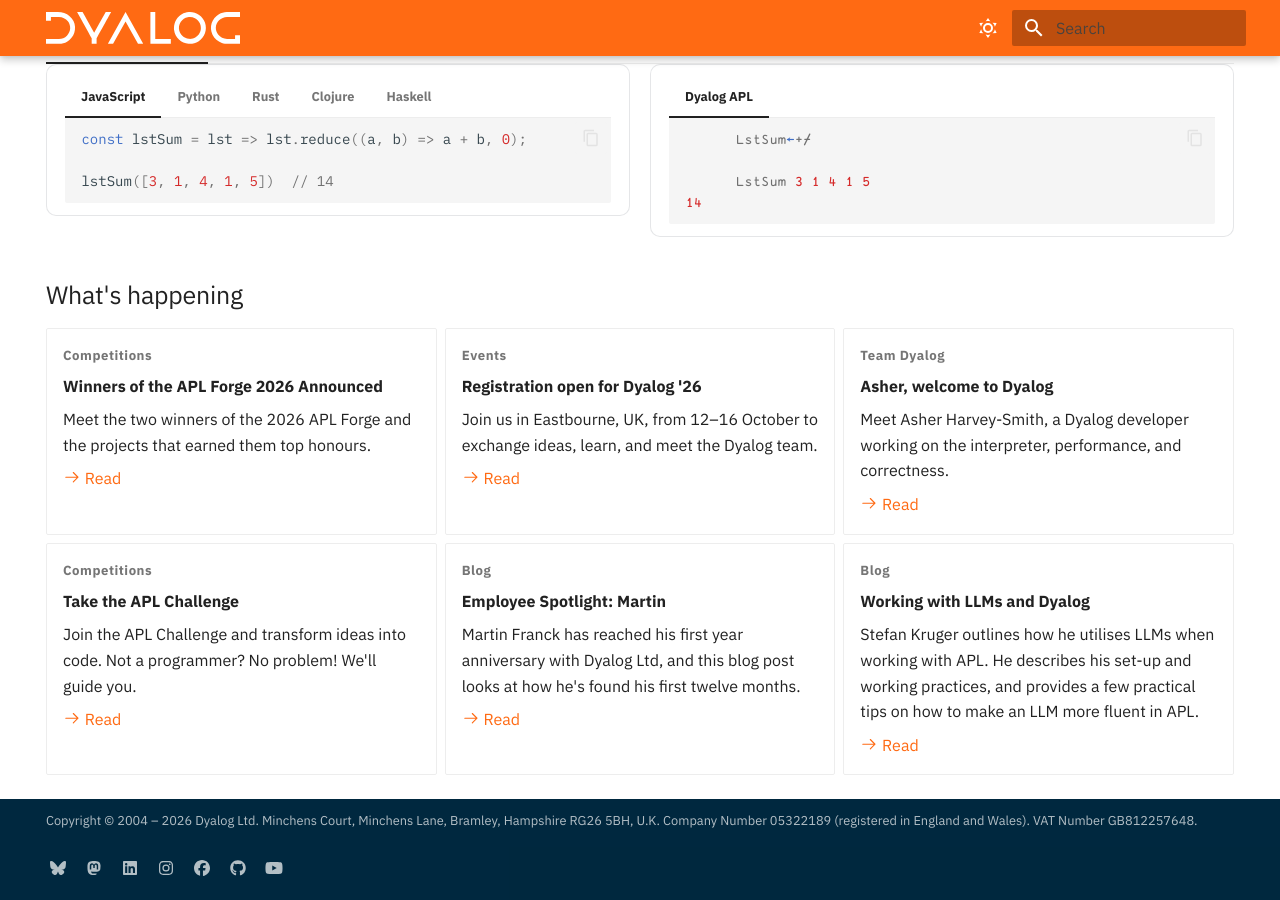
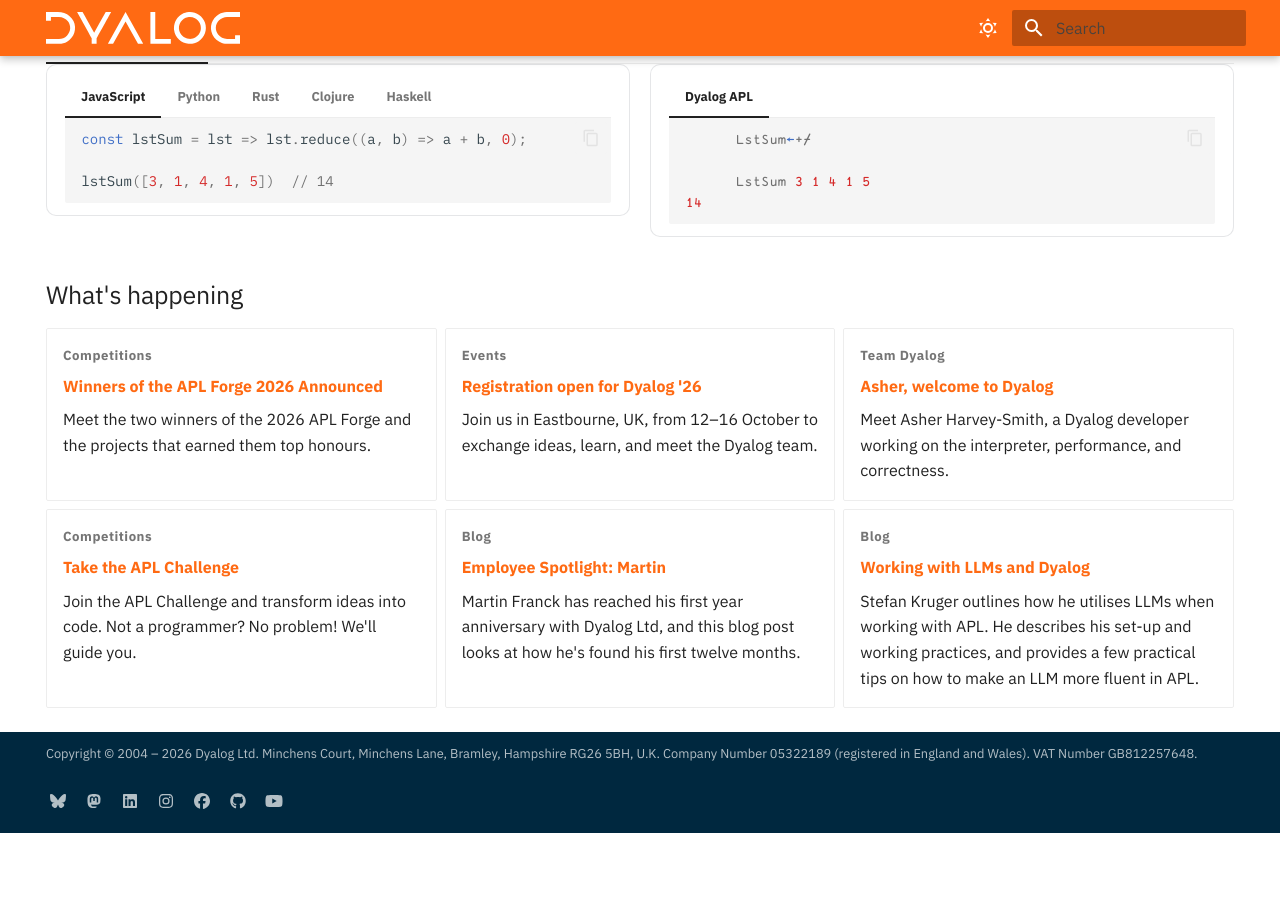
Before and after one commit to abrudz/dyalog.com, an MkDocs documentation site: the page built from docs/index.md, in a window 1280 px wide and 900 px high, scrolled down 1440 px. Built offline with MkDocs 1.6.1 and Material for MkDocs 9.7.7, drawn with Linux system fonts in a browser that asks for light colours; after the commit the page ends 2273 px from its top, so only the background shows below that.

Commit message:
Lean What's happening cards: link the heading, drop the Read link
Each card's title is now the link; removed the separate "→ Read" line.

Co-Authored-By: Claude Opus 4.8 (1M context) <noreply@anthropic.com>

```diff
--- a/docs/index.md
+++ b/docs/index.md
@@ -468,57 +468,45 @@ Pick a problem and a language, and compare!
 
 -   <span class="card-eyebrow">Competitions</span>
 
-    __Winners of the APL Forge 2026 Announced__
+    [__Winners of the APL Forge 2026 Announced__](https://dyalogprod.gos.dyalog.com/news/2024-apl-forge-winners/)
 
     Meet the two winners of the 2026 APL Forge and the projects that earned them
     top honours.
 
-    [:octicons-arrow-right-24: Read](https://dyalogprod.gos.dyalog.com/news/2024-apl-forge-winners/)
-
 -   <span class="card-eyebrow">Events</span>
 
-    __Registration open for Dyalog '26__
+    [__Registration open for Dyalog '26__](https://usermeeting.dyalog.com)
 
     Join us in Eastbourne, UK, from 12–16 October to exchange ideas, learn, and
     meet the Dyalog team.
 
-    [:octicons-arrow-right-24: Read](https://usermeeting.dyalog.com)
-
 -   <span class="card-eyebrow">Team Dyalog</span>
 
-    __Asher, welcome to Dyalog__
+    [__Asher, welcome to Dyalog__](https://dyalogprod.gos.dyalog.com/about/team-dyalog/asher-harvey-smith/)
 
     Meet Asher Harvey-Smith, a Dyalog developer working on the interpreter,
     performance, and correctness.
 
-    [:octicons-arrow-right-24: Read](https://dyalogprod.gos.dyalog.com/about/team-dyalog/asher-harvey-smith/)
-
 -   <span class="card-eyebrow">Competitions</span>
 
-    __Take the APL Challenge__
+    [__Take the APL Challenge__](https://dyalogprod.gos.dyalog.com/learn/apl-challenge/)
 
     Join the APL Challenge and transform ideas into code. Not a programmer? No
     problem! We'll guide you.
 
-    [:octicons-arrow-right-24: Read](https://dyalogprod.gos.dyalog.com/learn/apl-challenge/)
-
 -   <span class="card-eyebrow">Blog</span>
 
-    __Employee Spotlight: Martin__
+    [__Employee Spotlight: Martin__](https://dyalogprod.gos.dyalog.com/blog/)
 
     Martin Franck has reached his first year anniversary with Dyalog Ltd, and this
     blog post looks at how he's found his first twelve months.
 
-    [:octicons-arrow-right-24: Read](https://dyalogprod.gos.dyalog.com/blog/)
-
 -   <span class="card-eyebrow">Blog</span>
 
-    __Working with LLMs and Dyalog__
+    [__Working with LLMs and Dyalog__](https://dyalogprod.gos.dyalog.com/blog/2026/07/working-with-llms-and-dyalog/)
 
     Stefan Kruger outlines how he utilises LLMs when working with APL. He describes
     his set-up and working practices, and provides a few practical tips on how to
     make an LLM more fluent in APL.
 
-    [:octicons-arrow-right-24: Read](https://dyalogprod.gos.dyalog.com/blog/2026/07/working-with-llms-and-dyalog/)
-
 </div>
```
